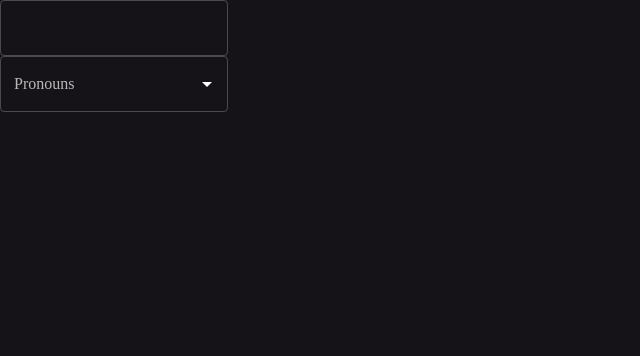
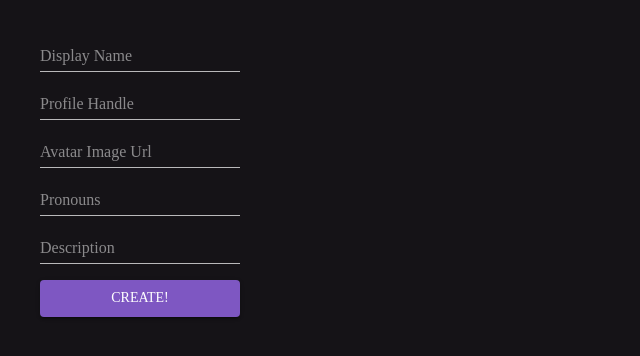
Before and after one commit to aysiae/ghosting, a React (Create React App) app: page /dev in a window 1280 px wide. Shown: the top 356 px of the page, without its empty margins (0-640 px from the left). Built offline with nearby package versions, Linux system fonts and the light colour scheme; no server answers; a web font is replaced by a local one.

Commit message:
adding create a new profile

```diff
--- a/src/components/createProfile/CreateProfile.tsx
+++ b/src/components/createProfile/CreateProfile.tsx
@@ -1,13 +1,15 @@
-import { Box, Autocomplete, FormControl, TextField } from "@mui/material"
+import { Box, Button, FormControl, TextField } from "@mui/material"
 
 export function CreateProfile() {
-    const pronouns = ['She', 'Her', 'He', 'Him', 'They', 'Them']
-
     return (
         <Box>
             <FormControl>
-                <TextField></TextField>
-                <Autocomplete multiple options={pronouns} renderInput={(params) => <TextField {...params} label="Pronouns" />} />
+                <TextField sx={{mb: 2}} variant='standard' placeholder='Display Name' />
+                <TextField sx={{mb: 2}} variant='standard' placeholder='Profile Handle' />
+                <TextField sx={{mb: 2}} variant='standard' placeholder='Avatar Image Url' />
+                <TextField sx={{mb: 2}} variant='standard' placeholder='Pronouns' />
+                <TextField sx={{mb: 2}} variant='standard' placeholder='Description' />
+                <Button variant='contained'>Create!</Button>
             </FormControl>
         </Box>
     )
--- a/src/layouts/createNewProfile/CreateNewProfileLayout.tsx
+++ b/src/layouts/createNewProfile/CreateNewProfileLayout.tsx
@@ -3,7 +3,11 @@ import { CreateProfile } from "../../components/createProfile/CreateProfile"
 
 export function CreateNewProfileLayout() {
     return (
-        <Box>
+        <Box
+        sx={{
+            width: '500px',
+            p: 5,
+        }}>
             <CreateProfile />
         </Box>
     )
--- a/src/layouts/selectActiveProfile/SelectActiveProfile.tsx
+++ b/src/layouts/selectActiveProfile/SelectActiveProfile.tsx
@@ -1,10 +1,20 @@
-import { Box } from "@mui/material";
+import { Box, Button, Popover } from "@mui/material";
 import { ProfileCard } from "../../components/profileCard/ProfileCard";
 import { mockProfileData } from "../../mockData/MockProfilesData";
 import { BasicProfileType } from "../../types/profileTypes";
+import { CreateNewProfileLayout } from "../createNewProfile/CreateNewProfileLayout";
+import { useState } from "react";
 
 export function SelectActiveProfile() {
   const allProfiles: BasicProfileType[] = mockProfileData;
+  const [popoverEl, setPopoverEl] = useState<HTMLButtonElement | null>(null);
+
+  const handlePopover = (e: React.MouseEvent<HTMLButtonElement>) => {
+    setPopoverEl(e.currentTarget)
+  }
+
+  const open = Boolean(popoverEl);
+  const id = open ? 'simple-popover' : undefined;
 
   return (
     <Box
@@ -14,9 +24,27 @@ export function SelectActiveProfile() {
       }}
     >
       {allProfiles
-        ? allProfiles.map((profile) => <ProfileCard profile={profile} />)
+        ? allProfiles.map((profile) => (<Button><ProfileCard profile={profile} /></Button>))
         : null}
-      <ProfileCard profile={{ displayName: "Create New Profile" }} />
+      <Button onClick={(e) => handlePopover(e)}>
+          <ProfileCard profile={{ displayName: "Create New Profile" }} />
+      </Button>
+      <Popover
+      id={id}
+      open={open}
+      anchorEl={popoverEl}
+      anchorOrigin={{
+        vertical: 'top',
+        horizontal: 'center',
+      }}
+      transformOrigin={{
+        vertical: 350,
+        horizontal: 475,
+      }}
+      onClose={(e) => setPopoverEl(null)}
+      >
+    <CreateNewProfileLayout />
+      </Popover>
     </Box>
   );
 }
--- a/src/layouts/timeline/Timeline.tsx
+++ b/src/layouts/timeline/Timeline.tsx
@@ -3,9 +3,9 @@ import { useAppDispatch, useAppSelector } from "../../store/store";
 import { getPosts } from "../../store/features/timelineSlice";
 import { useEffect } from "react";
 import { Post } from "../../components/post/Post";
-import { Box } from "@mui/material";
+import { Box, Typography } from "@mui/material";
 
-const logo = require("../../assets/ghost.png");
+const logo = require("../../assets/ghost-2.png");
 
 export function Timeline() {
   const dispatch = useAppDispatch();
@@ -32,12 +32,11 @@ export function Timeline() {
           position: "sticky",
         }}
       >
-        <h2>What's Spooking?</h2>
+        <Typography variant='h4'>What's Spooking?</Typography>
         <img
           style={{
             width: "50px",
             height: "50px",
-            marginTop: "0.75em",
             marginLeft: "0.5em",
           }}
           src={logo}
```
